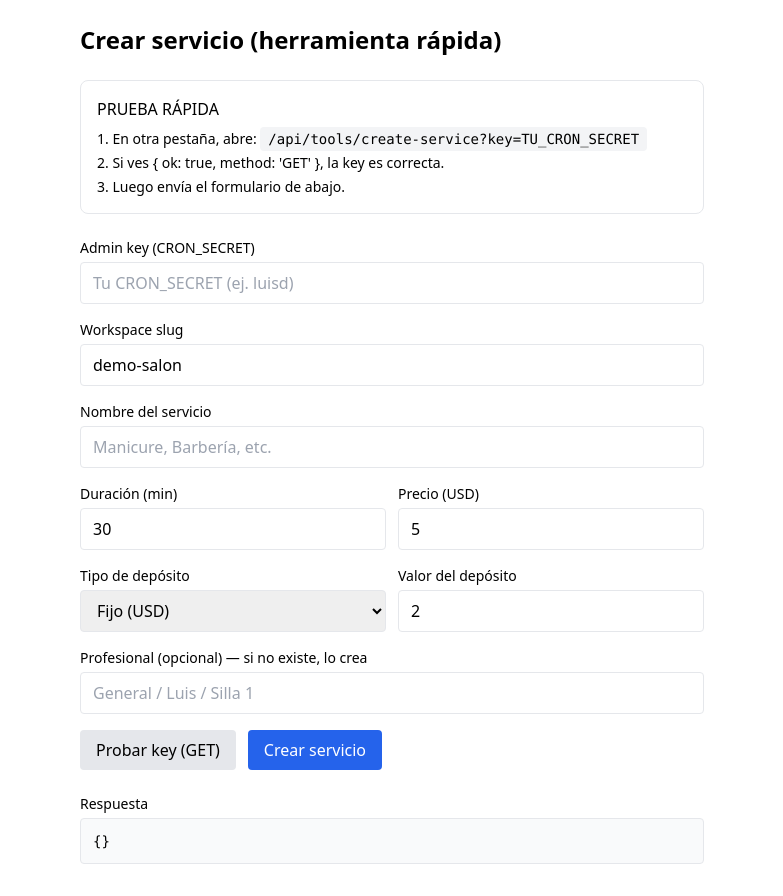
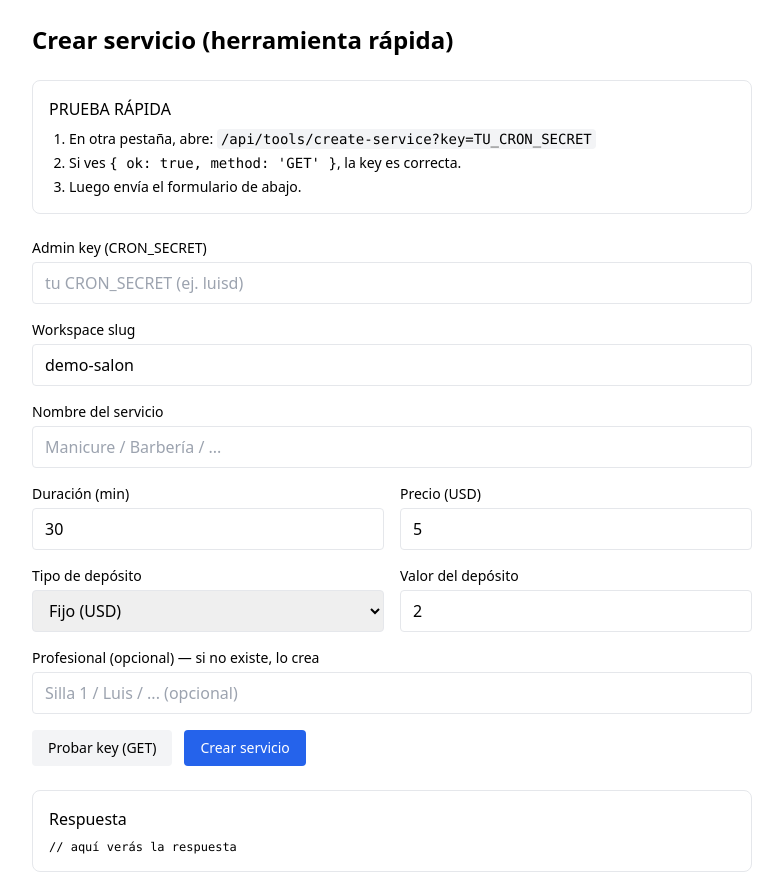
Before and after one commit to LuisDiaz1234/reservoya, a Next.js app in the folder apps/web/: page /tools/create-service in a window 1280 px wide. Shown: the whole page, without its empty margins (248-1031 px from the left). Built offline with nearby package versions, Linux system fonts and the light colour scheme.

Commit message:
Update page.tsx

```diff
--- a/apps/web/app/tools/create-service/page.tsx
+++ b/apps/web/app/tools/create-service/page.tsx
@@ -1,208 +1,230 @@
-// apps/web/app/tools/create-service/page.tsx
 'use client';
 
-import { useState } from 'react';
+import * as React from 'react';
 
-type Result = {
+type ProbeResult = {
   status: number;
-  json?: any;
+  json?: unknown;
   raw?: string;
 };
 
+function Label({ children }: { children: React.ReactNode }) {
+  return <label className="block text-sm font-medium mb-1">{children}</label>;
+}
+
+// Lee la respuesta SOLO una vez (si no es JSON, cae a texto)
+async function readOnce(res: Response): Promise<ProbeResult> {
+  try {
+    const json = await res.json();
+    return { status: res.status, json, raw: '' };
+  } catch {
+    const raw = await res.text();
+    return { status: res.status, raw };
+  }
+}
+
 export default function CreateServiceTool() {
-  const [adminKey, setAdminKey] = useState('');
-  const [workspaceSlug, setWorkspaceSlug] = useState('demo-salon');
-  const [name, setName] = useState('');
-  const [durationMin, setDurationMin] = useState(30);
-  const [priceUsd, setPriceUsd] = useState(5);
-  const [depositType, setDepositType] = useState<'FIXED' | 'PERCENT'>('FIXED');
-  const [depositValue, setDepositValue] = useState(2);
-  const [providerName, setProviderName] = useState('');
-  const [result, setResult] = useState<Result | null>(null);
-  const [loading, setLoading] = useState(false);
+  const [key, setKey] = React.useState('');
+  const [workspaceSlug, setWorkspaceSlug] = React.useState('demo-salon');
+  const [name, setName] = React.useState('');
+  const [durationMin, setDurationMin] = React.useState<number | ''>(30);
+  const [priceUsd, setPriceUsd] = React.useState<number | ''>(5);
+  const [depositType, setDepositType] = React.useState<'fixed' | 'percent'>('fixed');
+  const [depositValue, setDepositValue] = React.useState<number | ''>(2);
+  const [provider, setProvider] = React.useState('');
 
-  const basePath = '/api/tools/create-service';
+  const [loading, setLoading] = React.useState(false);
+  const [resp, setResp] = React.useState<ProbeResult | null>(null);
 
-  async function testKey() {
+  const onProbe = async () => {
+    if (!key) {
+      setResp({ status: 0, raw: 'Falta Admin key (CRON_SECRET)' });
+      return;
+    }
     setLoading(true);
     try {
-      const r = await fetch(`${basePath}?key=${encodeURIComponent(adminKey)}`);
-      const j = await r.json().catch(() => null);
-      setResult({ status: r.status, json: j ?? null, raw: j ? '' : await r.text() });
+      const res = await fetch(`/api/tools/create-service?key=${encodeURIComponent(key)}`, {
+        method: 'GET',
+        cache: 'no-store',
+      });
+      setResp(await readOnce(res));
     } catch (e: any) {
-      setResult({ status: 0, raw: String(e) });
+      setResp({ status: 0, raw: String(e?.message || e) });
     } finally {
       setLoading(false);
     }
-  }
+  };
 
-  async function submit() {
+  const onSubmit = async (e: React.FormEvent) => {
+    e.preventDefault();
+    if (!key) {
+      setResp({ status: 0, raw: 'Falta Admin key (CRON_SECRET)' });
+      return;
+    }
+    if (!workspaceSlug || !name) {
+      setResp({ status: 0, raw: 'Faltan campos: workspace y/o nombre del servicio' });
+      return;
+    }
     setLoading(true);
-    setResult(null);
     try {
-      const r = await fetch(basePath, {
+      const body = {
+        workspaceSlug,
+        name,
+        durationMin: Number(durationMin || 0),
+        priceUsd: Number(priceUsd || 0),
+        depositType, // 'fixed' | 'percent'
+        depositValue: Number(depositValue || 0),
+        provider: provider.trim() || null, // opcional
+      };
+
+      const res = await fetch(`/api/tools/create-service?key=${encodeURIComponent(key)}`, {
         method: 'POST',
-        headers: { 'Content-Type': 'application/json' },
-        body: JSON.stringify({
-          key: adminKey,
-          workspaceSlug,
-          name,
-          durationMin: Number(durationMin),
-          priceUsd: Number(priceUsd),
-          depositType,
-          depositValue: Number(depositValue),
-          providerName: providerName.trim() || null,
-        }),
+        headers: { 'content-type': 'application/json' },
+        body: JSON.stringify(body),
       });
-      const txt = await r.text();
-      let j: any = null;
-      try { j = JSON.parse(txt); } catch { /* no-op */ }
-      setResult({ status: r.status, json: j ?? undefined, raw: j ? '' : txt });
+
+      setResp(await readOnce(res));
     } catch (e: any) {
-      setResult({ status: 0, raw: String(e) });
+      setResp({ status: 0, raw: String(e?.message || e) });
     } finally {
       setLoading(false);
     }
-  }
+  };
 
   return (
-    <div className="max-w-2xl mx-auto p-6 space-y-6">
+    <div className="max-w-3xl mx-auto p-6 space-y-6">
       <h1 className="text-2xl font-semibold">Crear servicio (herramienta rápida)</h1>
 
       <div className="rounded-lg border p-4 bg-white">
         <p className="font-medium mb-2">PRUEBA RÁPIDA</p>
-        <ol className="list-decimal list-inside text-sm space-y-1">
+        <ol className="list-decimal ml-5 space-y-1 text-sm">
           <li>
             En otra pestaña, abre:{' '}
-            <code className="px-2 py-1 bg-gray-100 rounded">
+            <code className="bg-gray-100 px-1 py-0.5 rounded">
               /api/tools/create-service?key=TU_CRON_SECRET
             </code>
           </li>
-          <li>Si ves {'{ ok: true, method: \'GET\' }'}, la key es correcta.</li>
+          <li>
+            Si ves <code>{`{ ok: true, method: 'GET' }`}</code>, la key es correcta.
+          </li>
           <li>Luego envía el formulario de abajo.</li>
         </ol>
       </div>
 
-      <div className="grid gap-4">
-        <label className="grid gap-1">
-          <span className="text-sm">Admin key (CRON_SECRET)</span>
+      <form onSubmit={onSubmit} className="space-y-4">
+        <div>
+          <Label>Admin key (CRON_SECRET)</Label>
           <input
-            className="border rounded px-3 py-2"
-            value={adminKey}
-            onChange={(e) => setAdminKey(e.target.value)}
-            placeholder="Tu CRON_SECRET (ej. luisd)"
+            className="w-full rounded border px-3 py-2"
+            placeholder="tu CRON_SECRET (ej. luisd)"
+            value={key}
+            onChange={(e) => setKey(e.target.value)}
           />
-        </label>
+        </div>
 
-        <label className="grid gap-1">
-          <span className="text-sm">Workspace slug</span>
+        <div>
+          <Label>Workspace slug</Label>
           <input
-            className="border rounded px-3 py-2"
+            className="w-full rounded border px-3 py-2"
+            placeholder="demo-salon"
             value={workspaceSlug}
             onChange={(e) => setWorkspaceSlug(e.target.value)}
-            placeholder="demo-salon"
           />
-        </label>
+        </div>
 
-        <label className="grid gap-1">
-          <span className="text-sm">Nombre del servicio</span>
+        <div>
+          <Label>Nombre del servicio</Label>
           <input
-            className="border rounded px-3 py-2"
+            className="w-full rounded border px-3 py-2"
+            placeholder="Manicure / Barbería / ... "
             value={name}
             onChange={(e) => setName(e.target.value)}
-            placeholder="Manicure, Barbería, etc."
           />
-        </label>
+        </div>
 
-        <div className="grid grid-cols-2 gap-3">
-          <label className="grid gap-1">
-            <span className="text-sm">Duración (min)</span>
+        <div className="grid grid-cols-1 sm:grid-cols-2 gap-4">
+          <div>
+            <Label>Duración (min)</Label>
             <input
               type="number"
-              className="border rounded px-3 py-2"
+              min={1}
+              className="w-full rounded border px-3 py-2"
               value={durationMin}
-              onChange={(e) => setDurationMin(Number(e.target.value))}
-              min={5}
-              step={5}
+              onChange={(e) => setDurationMin(e.target.value === '' ? '' : Number(e.target.value))}
             />
-          </label>
-
-          <label className="grid gap-1">
-            <span className="text-sm">Precio (USD)</span>
+          </div>
+          <div>
+            <Label>Precio (USD)</Label>
             <input
               type="number"
-              className="border rounded px-3 py-2"
+              min={0}
+              step="0.01"
+              className="w-full rounded border px-3 py-2"
               value={priceUsd}
-              onChange={(e) => setPriceUsd(Number(e.target.value))}
-              min={0}
-              step={0.5}
+              onChange={(e) => setPriceUsd(e.target.value === '' ? '' : Number(e.target.value))}
             />
-          </label>
+          </div>
         </div>
 
-        <div className="grid grid-cols-2 gap-3">
-          <label className="grid gap-1">
-            <span className="text-sm">Tipo de depósito</span>
+        <div className="grid grid-cols-1 sm:grid-cols-2 gap-4">
+          <div>
+            <Label>Tipo de depósito</Label>
             <select
-              className="border rounded px-3 py-2"
+              className="w-full rounded border px-3 py-2"
               value={depositType}
-              onChange={(e) => setDepositType(e.target.value as 'FIXED' | 'PERCENT')}
+              onChange={(e) => setDepositType(e.target.value as 'fixed' | 'percent')}
             >
-              <option value="FIXED">Fijo (USD)</option>
-              <option value="PERCENT">Porcentaje (%)</option>
+              <option value="fixed">Fijo (USD)</option>
+              <option value="percent">Porcentaje (%)</option>
             </select>
-          </label>
-
-          <label className="grid gap-1">
-            <span className="text-sm">Valor del depósito</span>
+          </div>
+          <div>
+            <Label>Valor del depósito</Label>
             <input
               type="number"
-              className="border rounded px-3 py-2"
+              min={0}
+              step="0.01"
+              className="w-full rounded border px-3 py-2"
               value={depositValue}
-              onChange={(e) => setDepositValue(Number(e.target.value))}
-              min={0}
-              step={depositType === 'FIXED' ? 0.5 : 1}
+              onChange={(e) => setDepositValue(e.target.value === '' ? '' : Number(e.target.value))}
             />
-          </label>
+          </div>
         </div>
 
-        <label className="grid gap-1">
-          <span className="text-sm">
-            Profesional (opcional) — si no existe, lo crea
-          </span>
+        <div>
+          <Label>Profesional (opcional) — si no existe, lo crea</Label>
           <input
-            className="border rounded px-3 py-2"
-            value={providerName}
-            onChange={(e) => setProviderName(e.target.value)}
-            placeholder="General / Luis / Silla 1"
+            className="w-full rounded border px-3 py-2"
+            placeholder="Silla 1 / Luis / ... (opcional)"
+            value={provider}
+            onChange={(e) => setProvider(e.target.value)}
           />
-        </label>
+        </div>
 
         <div className="flex gap-3">
           <button
             type="button"
-            onClick={testKey}
-            className="px-4 py-2 rounded bg-gray-200 hover:bg-gray-300"
-            disabled={loading}
+            onClick={onProbe}
+            disabled={loading || !key}
+            className="rounded bg-gray-100 hover:bg-gray-200 px-4 py-2 text-sm"
           >
             Probar key (GET)
           </button>
 
           <button
-            type="button"
-            onClick={submit}
-            className="px-4 py-2 rounded bg-blue-600 text-white hover:bg-blue-700 disabled:opacity-60"
+            type="submit"
             disabled={loading}
+            className="rounded bg-blue-600 hover:bg-blue-700 text-white px-4 py-2 text-sm"
           >
-            {loading ? 'Enviando…' : 'Crear servicio'}
+            {loading ? 'Creando...' : 'Crear servicio'}
           </button>
         </div>
-      </div>
+      </form>
 
-      <div className="mt-4">
-        <p className="text-sm font-medium mb-1">Respuesta</p>
-        <pre className="bg-gray-50 border rounded p-3 overflow-auto text-sm">
-{JSON.stringify(result ?? {}, null, 2)}
+      <div className="rounded-lg border p-4 bg-white">
+        <p className="font-medium mb-2">Respuesta</p>
+        <pre className="text-xs whitespace-pre-wrap">
+          {resp ? JSON.stringify(resp, null, 2) : '// aquí verás la respuesta'}
         </pre>
       </div>
     </div>
```
